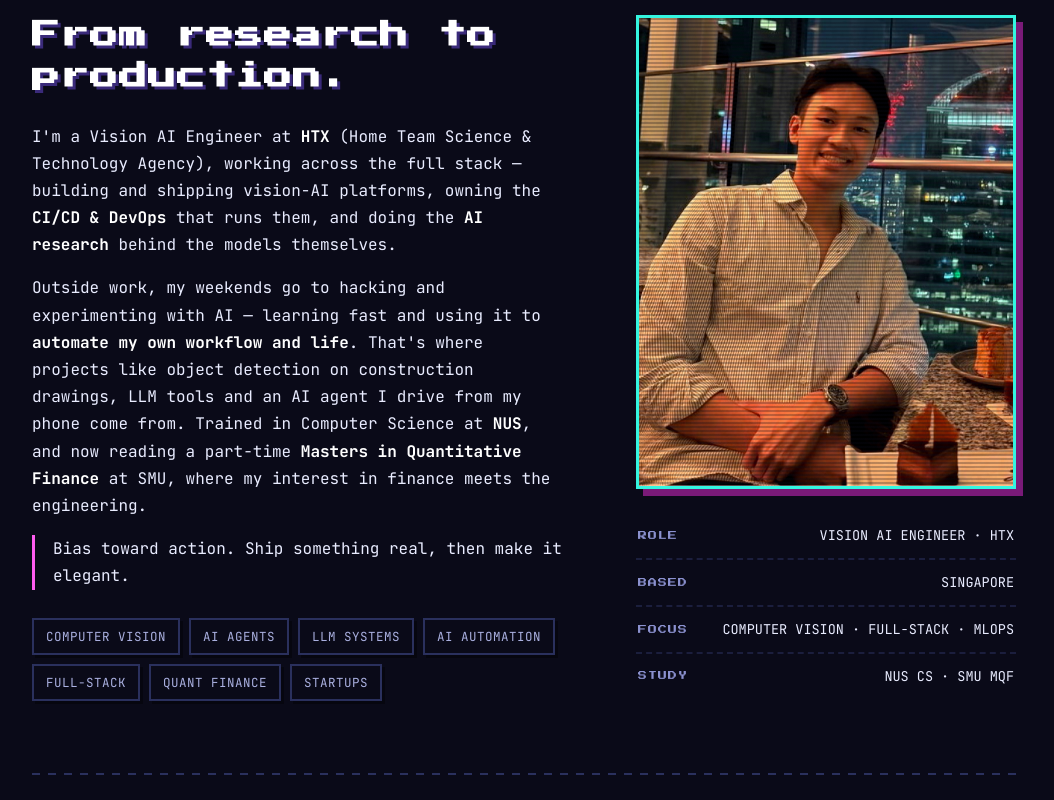
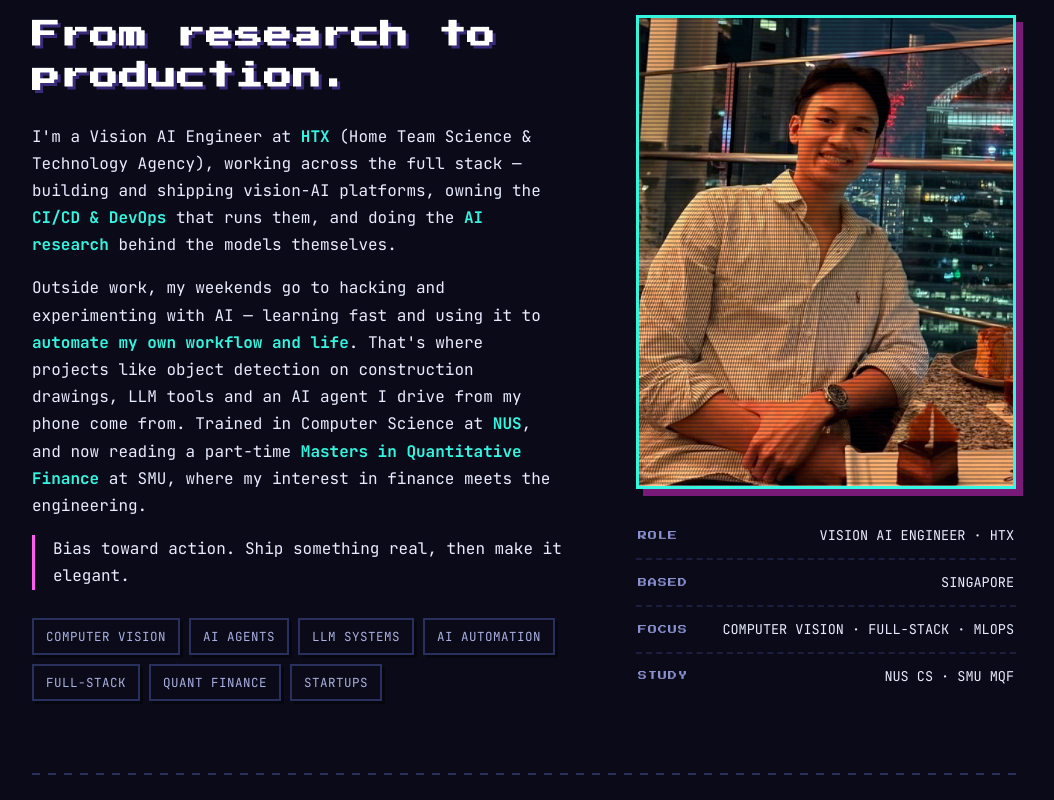
Before and after one commit to leewaichong/leewaichong.github.io, a plain HTML site: page index.html in a window 1280 px wide. Shown: the part 880-1680 px from the top of the page, without its empty margins (116-1170 px from the left). Drawn offline with Linux system fonts and the light colour scheme.

Commit message:
fix: use cyan accent for bold text to contrast against body copy

```diff
--- a/styles.css
+++ b/styles.css
@@ -40,7 +40,7 @@ body {
   position: relative; overflow-x: hidden;
 }
 a { color: inherit; text-decoration: none; }
-strong { color: #fff; font-weight: 700; }
+strong { color: var(--cyan); font-weight: 700; }
 ::selection { background: var(--magenta); color: #0a0a18; }
 
 /* ---------- Background ---------- */
```
